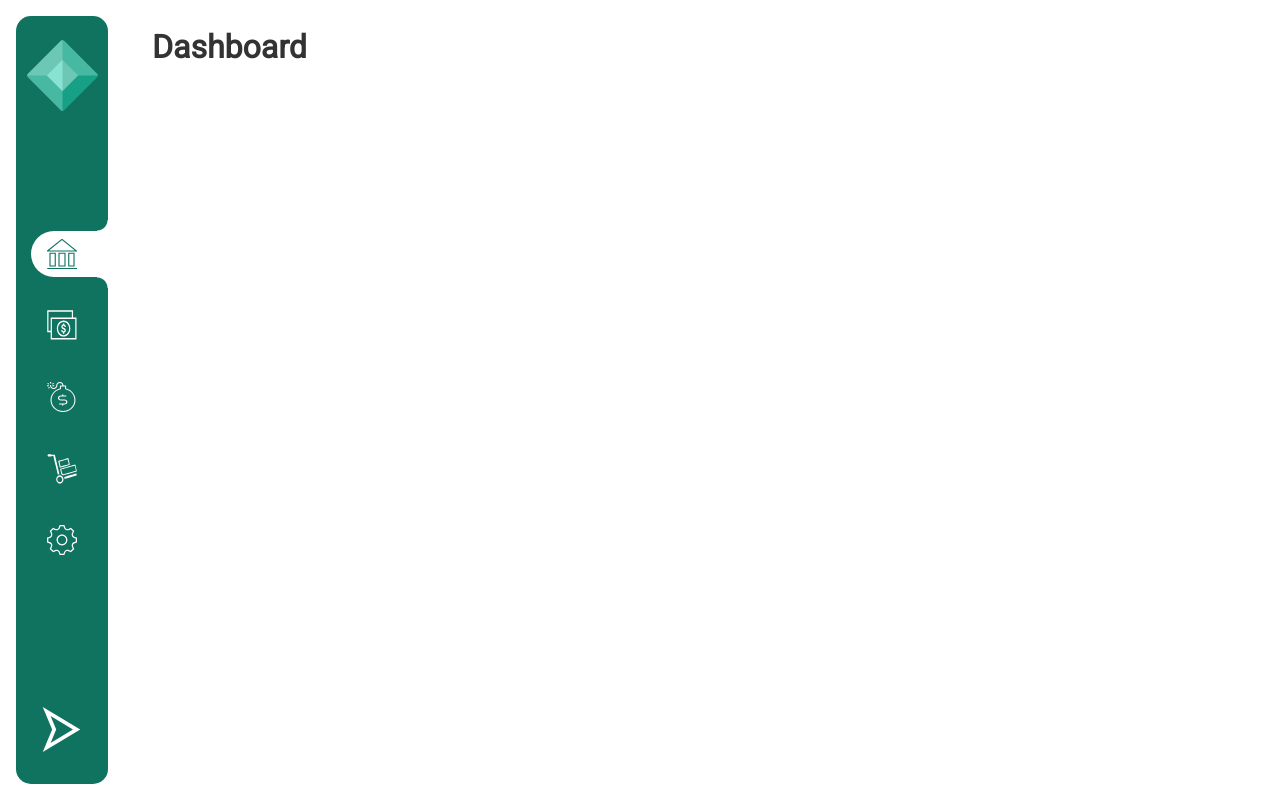
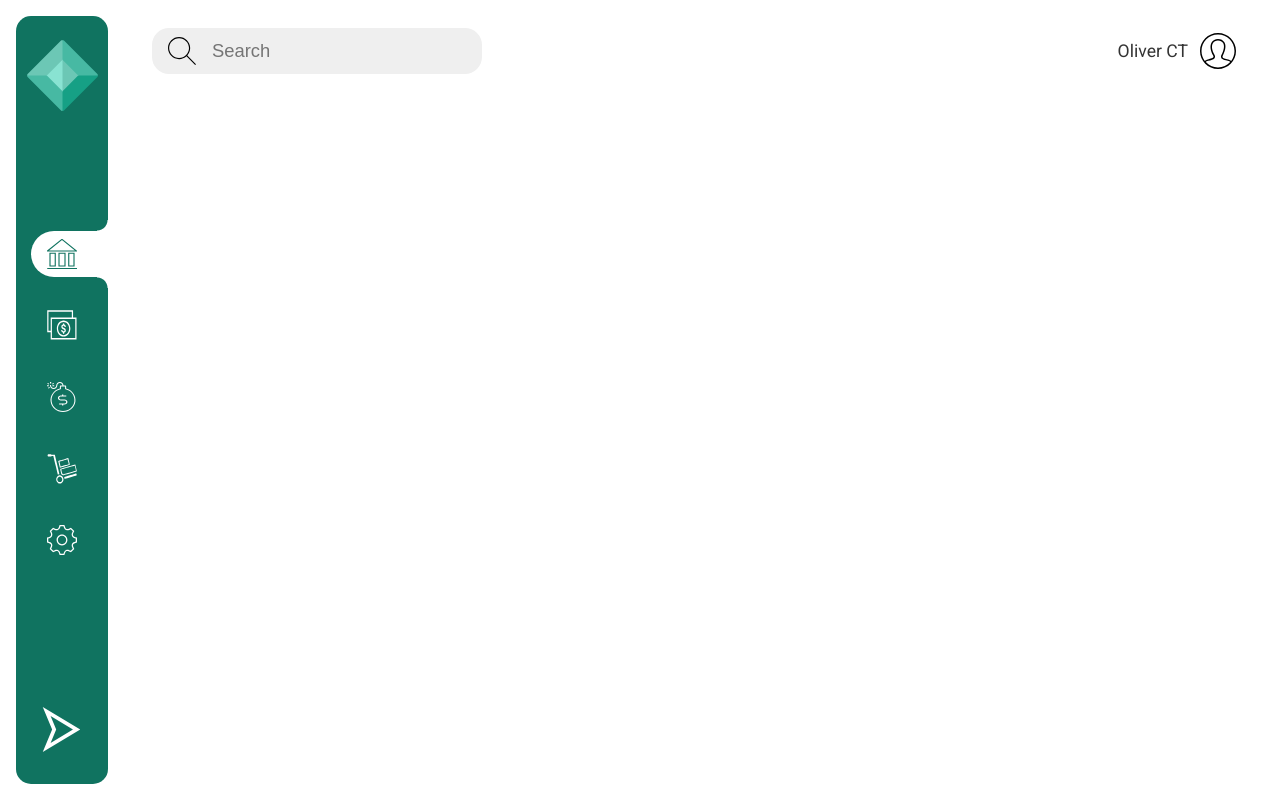
Before and after one commit to olivercastroteran/finpal, a React (Create React App) app: page / in a window 1280 px wide. Built offline with nearby package versions, Linux system fonts and the light colour scheme.

Commit message:
header component built

```diff
--- a/src/App.js
+++ b/src/App.js
@@ -1,7 +1,7 @@
 import './App.scss';
 import { BrowserRouter, Switch, Route } from 'react-router-dom';
 import Sidebar from './components/sidebar/Sidebar';
-import { Balance, Dashboard, Debts, NotFound, Stock } from './views';
+import { Balance, Dashboard, Debts, NotFound, Stock, User } from './views';
 import { useDispatch, useSelector } from 'react-redux';
 import { toggleModal } from './store/actions/settingsActions';
 import SettingsForm from './components/settingsForm/SettingsForm';
@@ -30,6 +30,7 @@ function App() {
           <Route path="/balance" component={Balance} />
           <Route path="/debts" component={Debts} />
           <Route path="/stock" component={Stock} />
+          <Route path="/user" component={User} />
           <Route component={NotFound} />
         </Switch>
       </div>
--- /dev/null
+++ b/src/components/header/Header.js
@@ -0,0 +1,46 @@
+import { useEffect, useState } from 'react';
+import './Header.scss';
+import { useSelector } from 'react-redux';
+import { SearchIcon, UserIcon } from '../../assets/icons';
+import { english, spanish } from '../../languages';
+import { Link } from 'react-router-dom';
+
+const Header = () => {
+  const isDarkMode = useSelector((state) => state.settings.isDarkMode);
+  const language = useSelector((state) => state.settings.language);
+  const [text, setText] = useState('');
+  const [searchTerm, setSearchTerm] = useState('');
+
+  useEffect(() => {
+    if (language === 'english') {
+      setText(english.header);
+    } else if (language === 'spanish') {
+      setText(spanish.header);
+    }
+    // eslint-disable-next-line
+  }, [language]);
+
+  const handleSearch = (e) => {
+    e.preventDefault();
+    console.log(searchTerm);
+  };
+
+  return (
+    <div className={isDarkMode ? 'header dark' : 'header'}>
+      <form className="header__search" onSubmit={handleSearch}>
+        <SearchIcon />
+        <input
+          type="text"
+          placeholder={text}
+          onChange={(e) => setSearchTerm(e.target.value)}
+        />
+      </form>
+      <Link to="/user" className="header__user">
+        <span>Oliver CT</span>
+        <UserIcon />
+      </Link>
+    </div>
+  );
+};
+
+export default Header;
--- /dev/null
+++ b/src/components/header/Header.scss
@@ -0,0 +1,80 @@
+.header {
+  height: 46px;
+  display: flex;
+  align-items: center;
+  justify-content: space-between;
+
+  &.dark {
+    .header__search {
+      background-color: #333;
+
+      input {
+        color: #ccc;
+      }
+
+      svg path {
+        fill: #ccc;
+      }
+    }
+
+    .header__user {
+      color: #ccc;
+
+      &:hover {
+        background-color: #333;
+      }
+
+      svg path {
+        fill: #ccc;
+      }
+    }
+  }
+
+  &__search {
+    width: 30%;
+    height: 100%;
+    background-color: #efefef;
+    border-radius: 17px;
+    padding: 0.5rem 1rem;
+    display: flex;
+    align-items: center;
+
+    input {
+      border: none;
+      background-color: transparent;
+      font-size: 1.15rem;
+      margin-left: 1rem;
+      outline: none;
+    }
+
+    svg {
+      width: 28px;
+      height: 28px;
+    }
+  }
+
+  &__user {
+    text-decoration: none;
+    color: #333;
+    cursor: pointer;
+    display: flex;
+    align-items: center;
+    padding: 0.5rem 1rem;
+    border-radius: 30px;
+    transition: all 0.3s;
+
+    &:hover {
+      background-color: #efefef;
+    }
+
+    span {
+      margin-right: 0.75rem;
+      font-size: 1.1rem;
+    }
+
+    svg {
+      width: 36px;
+      height: 36px;
+    }
+  }
+}
--- a/src/languages/english.js
+++ b/src/languages/english.js
@@ -6,6 +6,7 @@ const english = {
     btn: 'SAVE',
   },
   sidebar: ['Dashboard', 'Balance', 'Debts', 'Stock'],
+  header: 'Search',
 };
 
 export default english;
--- a/src/languages/spanish.js
+++ b/src/languages/spanish.js
@@ -6,6 +6,7 @@ const spanish = {
     btn: 'GUARDAR',
   },
   sidebar: ['Menu', 'Balance', 'Deudas', 'Stock'],
+  header: 'Buscar',
 };
 
 export default spanish;
--- a/src/views/dashboard/Dashboard.js
+++ b/src/views/dashboard/Dashboard.js
@@ -1,9 +1,10 @@
 import './Dashboard.scss';
+import Header from '../../components/header/Header';
 
 const Dashboard = () => {
   return (
     <div className="dashboard content">
-      <h1>Dashboard</h1>
+      <Header />
     </div>
   );
 };
--- a/src/views/index.js
+++ b/src/views/index.js
@@ -2,4 +2,5 @@ export { default as Dashboard } from './dashboard/Dashboard';
 export { default as Balance } from './balance/Balance';
 export { default as Debts } from './debts/Debts';
 export { default as Stock } from './stock/Stock';
+export { default as User } from './user/User';
 export { default as NotFound } from './notFound/NotFound';
--- /dev/null
+++ b/src/views/user/User.js
@@ -0,0 +1,11 @@
+import './User.scss';
+
+const User = () => {
+  return (
+    <div className="user content">
+      <h1>User</h1>
+    </div>
+  );
+};
+
+export default User;
```
Also changed, not shown: src/views/user/User.scss (added), 1 other file (tests, documents, lock files or other folders).
